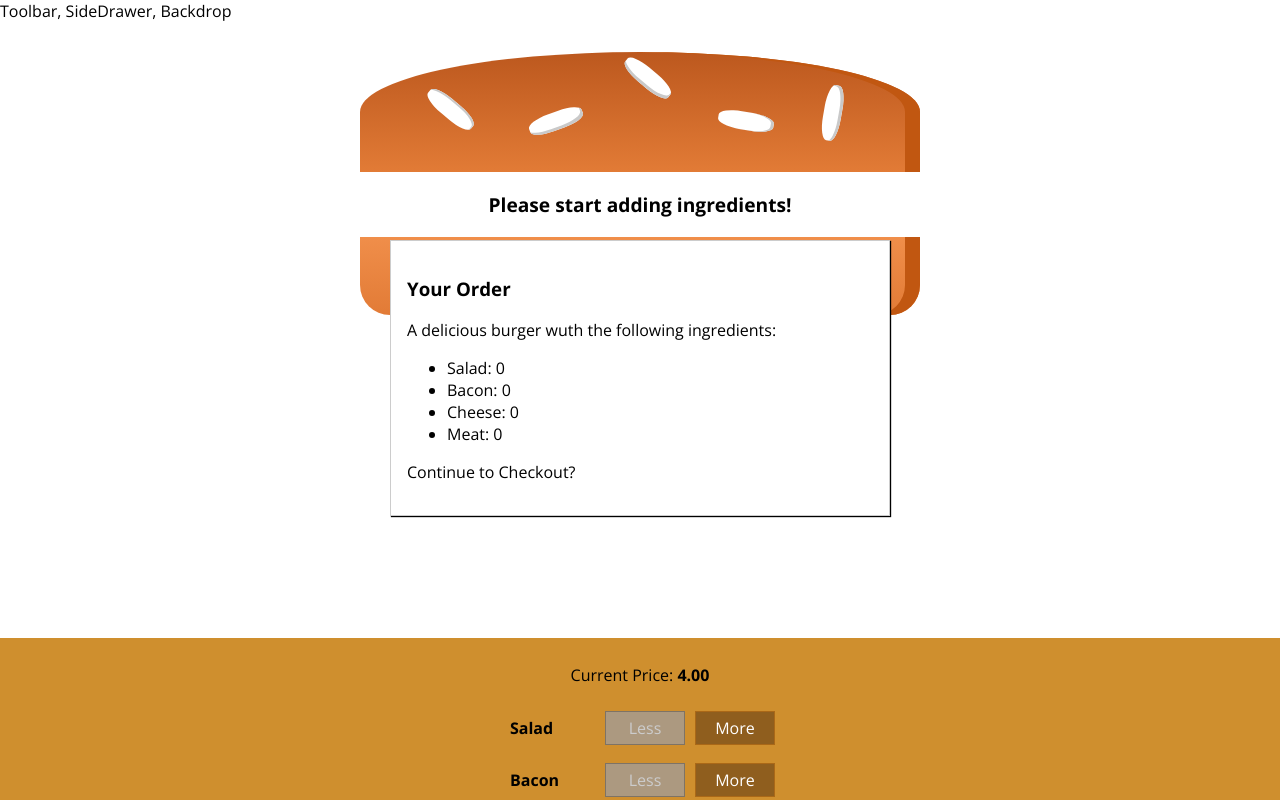
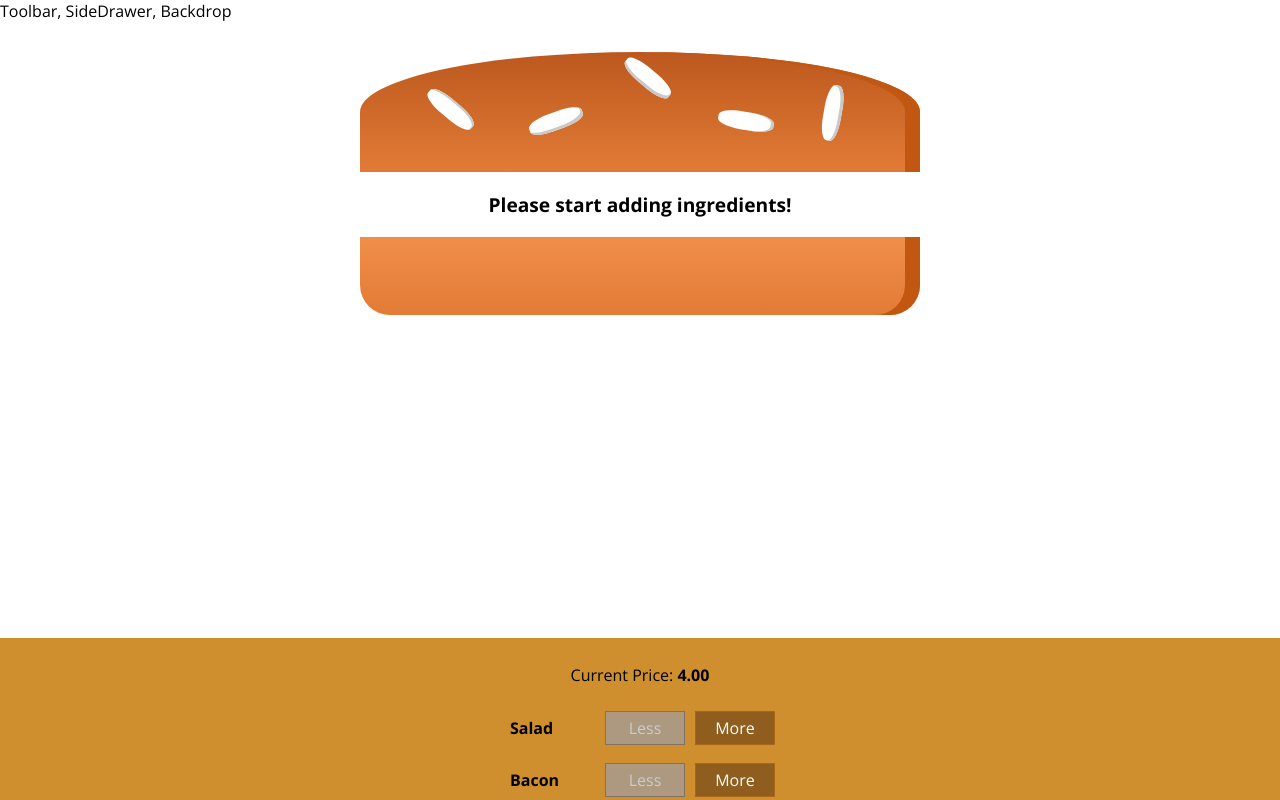
Before and after one commit to IrynaSribna/react-burger-builder, a React app: page / in a window 1280 px wide. Shown: the top 800 px of the page. Built offline with nearby package versions, Linux system fonts and the light colour scheme.

Commit message:
Show Modal with order summary on Order Now click with animation

```diff
--- a/src/components/Burger/BuildControls/BuildControls.js
+++ b/src/components/Burger/BuildControls/BuildControls.js
@@ -22,7 +22,8 @@
             ))}
             <button
                 className={classes.OrderButton}
-                disabled={!props.purchasable}>ORDER NOW</button>
+                disabled={!props.purchasable}
+                onClick={props.ordered}>ORDER NOW</button>
         </div>
 );
 
--- a/src/components/Burger/OrderSummary/OrderSummary.js
+++ b/src/components/Burger/OrderSummary/OrderSummary.js
@@ -12,7 +12,7 @@
     return (
         <Aux>
            <h3>Your Order</h3>
-           <p>A delicious burger wuth the following ingredients:</p>
+           <p>A delicious burger with the following ingredients:</p>
            <ul>
                {ingredientsSummary}
            </ul>
--- a/src/components/UI/Modal/Modal.js
+++ b/src/components/UI/Modal/Modal.js
@@ -2,7 +2,11 @@
 import classes from './Modal.module.css';
 
 const modal = (props) => (
-    <div className={classes.Modal}>
+    <div className={classes.Modal}
+        style={{
+            transform: props.show ? 'translateY(0)' : 'translateY(-100vh)',
+            opacity: props.show ? '1' : '0'
+        }}>
         {props.children}
     </div>
 );
--- a/src/containers/BurgerBuilder/BurgerBuilder.js
+++ b/src/containers/BurgerBuilder/BurgerBuilder.js
@@ -21,7 +21,8 @@
             meat: 0
         },
         totalPrice: 4,
-        purchasable: false
+        purchasable: false,
+        purchasing: false
     }
 
     //state can be also initialized in constructor but it is less morden style
@@ -73,6 +74,10 @@
         }
     }
 
+    purchaseHandler = () => {
+        this.setState({purchasing: true});
+    }
+
     render () {
         const disabledInfo = {
             ...this.state.ingredients
@@ -83,7 +88,7 @@
 
         return (
             <Aux>
-                <Modal>
+                <Modal show={this.state.purchasing}>
                     <OrderSummary ingredients={this.state.ingredients}/>
                 </Modal>
                 <Burger ingredients={this.state.ingredients} />
@@ -91,6 +96,7 @@
                     ingredientRemoved={this.removeIngredientHandler}
                     disabled={disabledInfo}
                     purchasable={this.state.purchasable}
+                    ordered={this.purchaseHandler}
                     price={this.state.totalPrice} />
             </Aux>
         );
```
Also changed, not shown: 1 other file (tests, documents, lock files or other folders).
